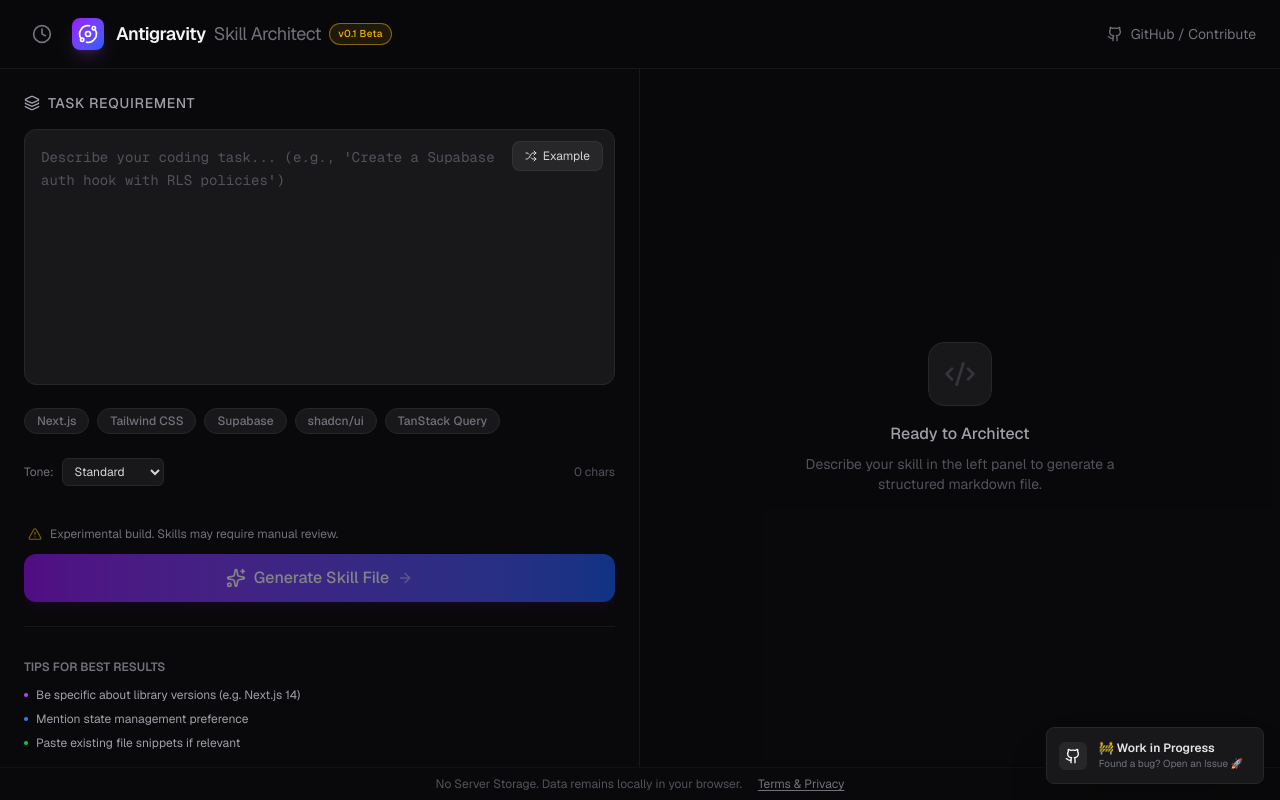
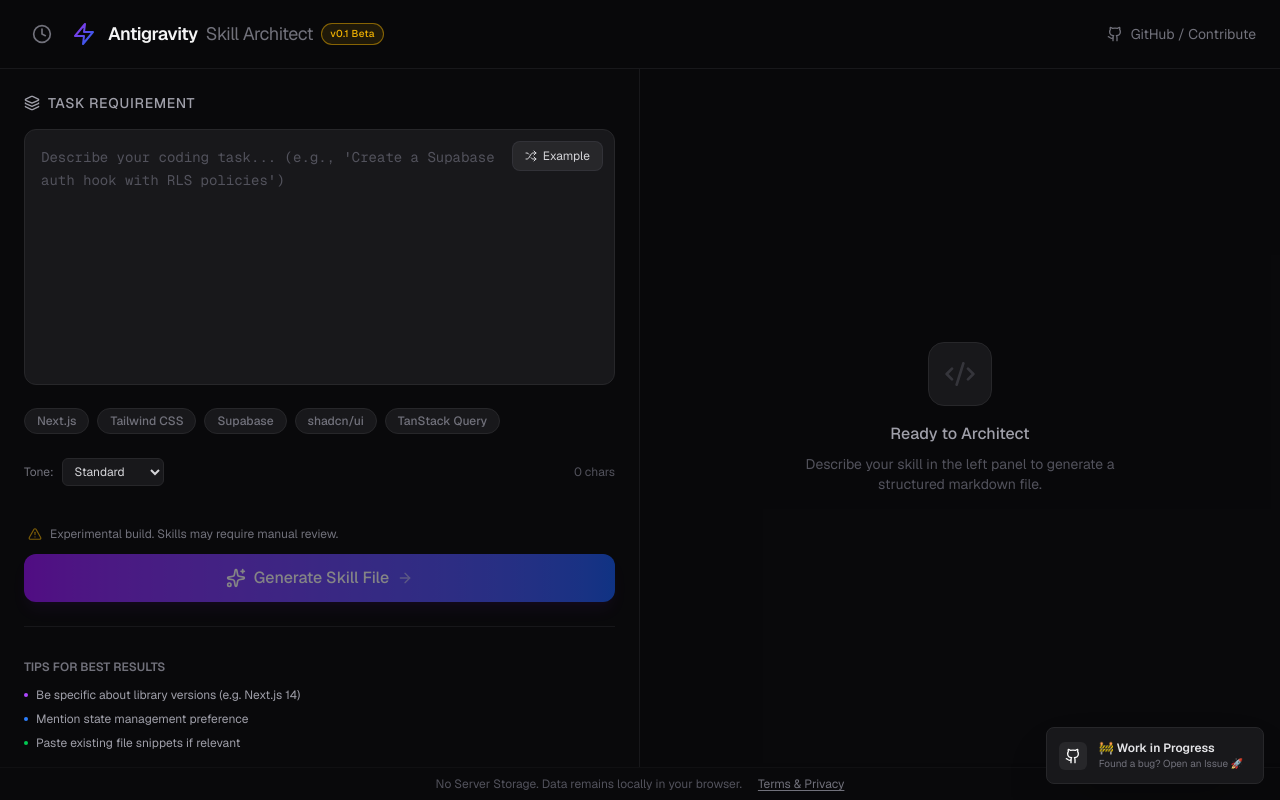
Before and after one commit to alpertas/antigravity-skills-generator, a Next.js app: page / in a window 1280 px wide. Built offline with nearby package versions, Linux system fonts and the light colour scheme.

Commit message:
fix: icon colors

```diff
--- a/src/app/icon.tsx
+++ b/src/app/icon.tsx
@@ -1,46 +1,43 @@
 
 import { ImageResponse } from "next/og";
 
-// Image metadata
 export const size = {
   width: 32,
   height: 32,
 };
 export const contentType = "image/png";
 
-// Image generation
 export default function Icon() {
   return new ImageResponse(
     (
       <div
         style={{
-          fontSize: 24,
-          background: "linear-gradient(to bottom right, #9333ea, #2563eb)",
           width: "100%",
           height: "100%",
           display: "flex",
           alignItems: "center",
           justifyContent: "center",
-          color: "white",
-          borderRadius: "8px",
+          background: "transparent",
         }}
       >
         <svg
           xmlns="http://www.w3.org/2000/svg"
-          width="20"
-          height="20"
+          width="24"
+          height="24"
           viewBox="0 0 24 24"
           fill="none"
-          stroke="currentColor"
+          stroke="url(#gradient)"
           strokeWidth="2"
           strokeLinecap="round"
           strokeLinejoin="round"
         >
-          <circle cx="12" cy="12" r="3" />
-          <circle cx="19" cy="5" r="2" />
-          <circle cx="5" cy="19" r="2" />
-          <path d="M10.4 21.9a10 10 0 0 0 9.941-15.416" />
-          <path d="M13.5 2.1a10 10 0 0 0-9.841 15.416" />
+          <defs>
+            <linearGradient id="gradient" x1="0" y1="0" x2="1" y2="1">
+              <stop offset="0%" stopColor="#9333ea" />
+              <stop offset="100%" stopColor="#2563eb" />
+            </linearGradient>
+          </defs>
+          <polygon points="13 2 3 14 12 14 11 22 21 10 12 10 13 2" />
         </svg>
       </div>
     ),
--- a/src/app/page.tsx
+++ b/src/app/page.tsx
@@ -5,7 +5,7 @@
 import SkillEditor from "@/components/SkillEditor";
 import PrivacyModal from "@/components/PrivacyModal";
 import HistorySidebar, { HistoryItem } from "@/components/HistorySidebar";
-import { Github, Orbit, Clock } from "lucide-react";
+import { Github, Clock } from "lucide-react";
 
 const EXAMPLE_SKILL_MD = `---
 name: sample-skill
@@ -110,8 +110,27 @@
             <Clock className="w-5 h-5" />
           </button>
 
-          <div className="w-8 h-8 rounded-lg bg-gradient-to-br from-purple-600 to-blue-600 flex items-center justify-center shadow-lg shadow-purple-500/20">
-            <Orbit className="w-5 h-5 text-white" />
+          <div className="flex items-center justify-center">
+            <svg
+              xmlns="http://www.w3.org/2000/svg"
+              width="24"
+              height="24"
+              viewBox="0 0 24 24"
+              fill="none"
+              stroke="url(#header-gradient)"
+              strokeWidth="2"
+              strokeLinecap="round"
+              strokeLinejoin="round"
+              className="w-6 h-6"
+            >
+              <defs>
+                <linearGradient id="header-gradient" x1="0" y1="0" x2="1" y2="1">
+                  <stop offset="0%" stopColor="#9333ea" />
+                  <stop offset="100%" stopColor="#2563eb" />
+                </linearGradient>
+              </defs>
+              <polygon points="13 2 3 14 12 14 11 22 21 10 12 10 13 2" />
+            </svg>
           </div>
           <span className="font-semibold text-zinc-100 tracking-tight text-lg flex items-center gap-2">
             Antigravity <span className="text-zinc-500 font-normal">Skill Architect</span>
```
